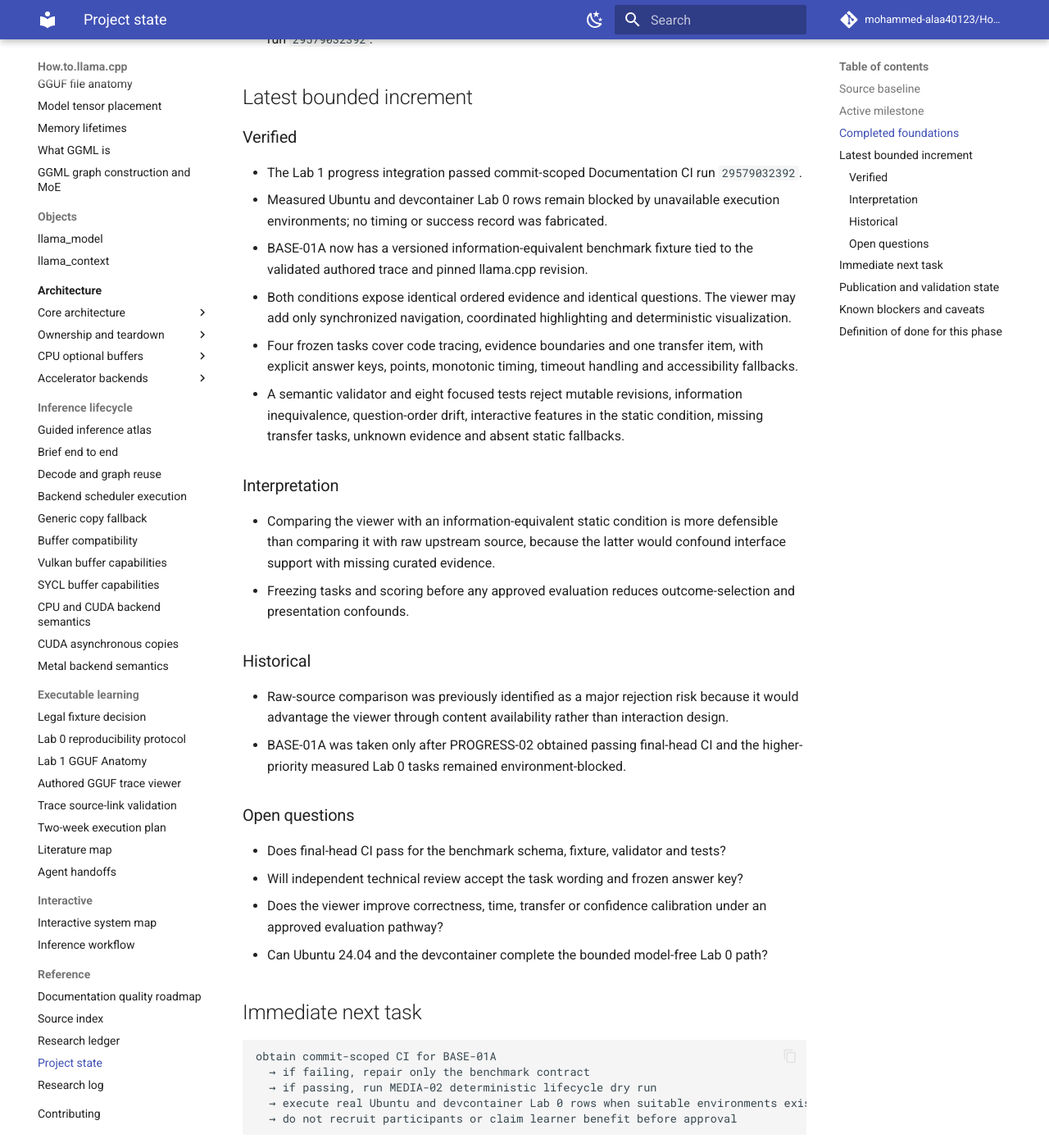
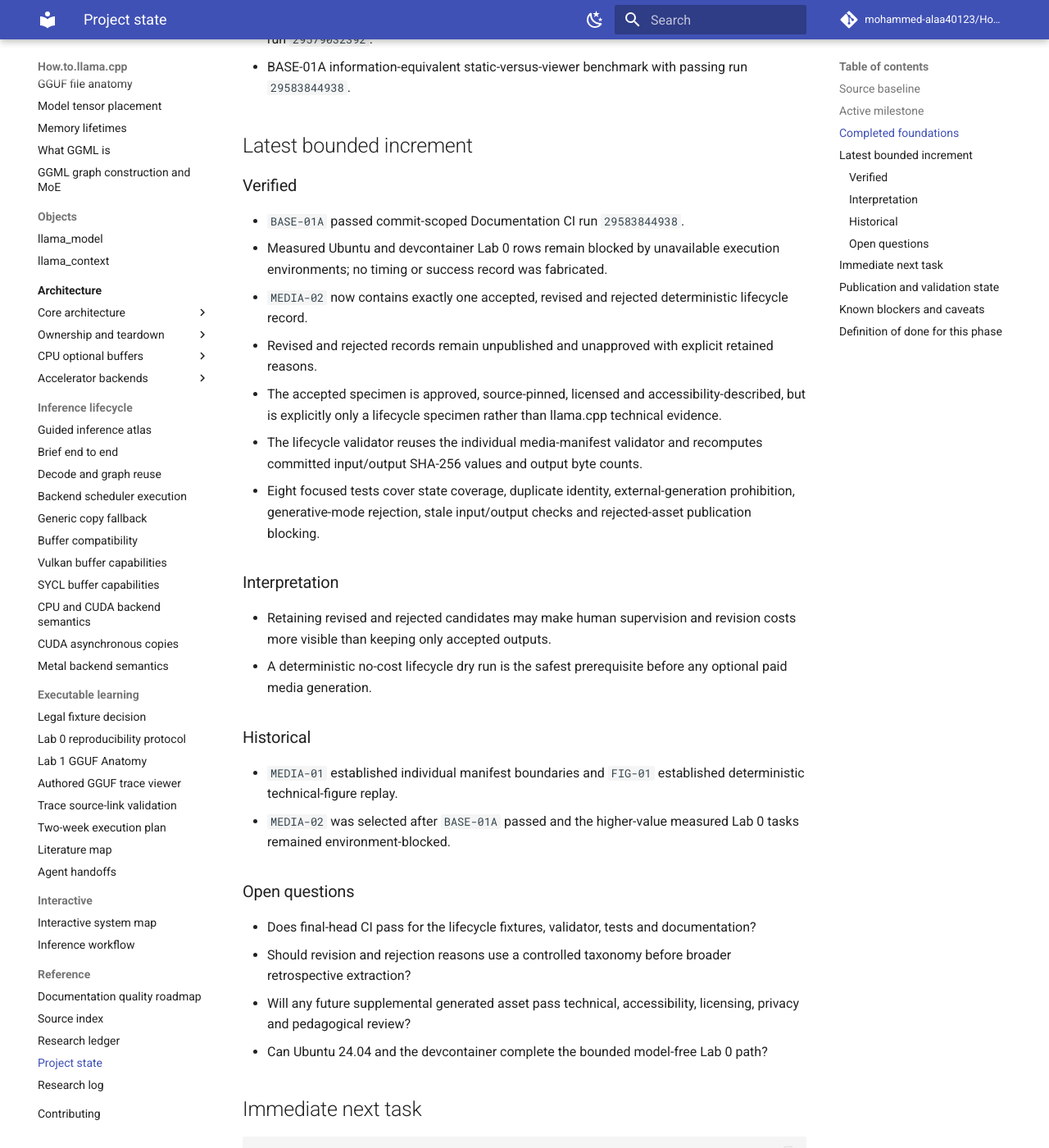
Before and after one commit to mohammed-alaa40123/How.to.llama.cpp, an MkDocs documentation site: the page built from docs/reference/project-state.md, in a window 1280 px wide and 1400 px high, scrolled down 1059 px. Shown: the whole window at 82% size. Built offline with MkDocs 1.6.1 and Material for MkDocs 9.7.7, drawn with Linux system fonts in a browser that asks for light colours; comment, search, counter and statistics services are not loaded; some of the changed text lies outside the part shown.

Commit message:
Update project state for MEDIA-02

````diff
--- a/docs/reference/project-state.md
+++ b/docs/reference/project-state.md
@@ -26,57 +26,59 @@ Read this file after the root README on every run. It is the compact checkpoint
 - Browser-first GGUF Anatomy slice with Predict-Discover-Explain checkpoints.
 - DATA-01 contract and first three-archetype retrospective batch with passing parent CI.
 - PROGRESS-02 local adapter, deterministic export/import and Lab 1 integration with passing run `29579032392`.
+- BASE-01A information-equivalent static-versus-viewer benchmark with passing run `29583844938`.
 
 ## Latest bounded increment
 
 ### Verified
 
-- The Lab 1 progress integration passed commit-scoped Documentation CI run `29579032392`.
+- `BASE-01A` passed commit-scoped Documentation CI run `29583844938`.
 - Measured Ubuntu and devcontainer Lab 0 rows remain blocked by unavailable execution environments; no timing or success record was fabricated.
-- BASE-01A now has a versioned information-equivalent benchmark fixture tied to the validated authored trace and pinned llama.cpp revision.
-- Both conditions expose identical ordered evidence and identical questions. The viewer may add only synchronized navigation, coordinated highlighting and deterministic visualization.
-- Four frozen tasks cover code tracing, evidence boundaries and one transfer item, with explicit answer keys, points, monotonic timing, timeout handling and accessibility fallbacks.
-- A semantic validator and eight focused tests reject mutable revisions, information inequivalence, question-order drift, interactive features in the static condition, missing transfer tasks, unknown evidence and absent static fallbacks.
+- `MEDIA-02` now contains exactly one accepted, revised and rejected deterministic lifecycle record.
+- Revised and rejected records remain unpublished and unapproved with explicit retained reasons.
+- The accepted specimen is approved, source-pinned, licensed and accessibility-described, but is explicitly only a lifecycle specimen rather than llama.cpp technical evidence.
+- The lifecycle validator reuses the individual media-manifest validator and recomputes committed input/output SHA-256 values and output byte counts.
+- Eight focused tests cover state coverage, duplicate identity, external-generation prohibition, generative-mode rejection, stale input/output checks and rejected-asset publication blocking.
 
 ### Interpretation
 
-- Comparing the viewer with an information-equivalent static condition is more defensible than comparing it with raw upstream source, because the latter would confound interface support with missing curated evidence.
-- Freezing tasks and scoring before any approved evaluation reduces outcome-selection and presentation confounds.
+- Retaining revised and rejected candidates may make human supervision and revision costs more visible than keeping only accepted outputs.
+- A deterministic no-cost lifecycle dry run is the safest prerequisite before any optional paid media generation.
 
 ### Historical
 
-- Raw-source comparison was previously identified as a major rejection risk because it would advantage the viewer through content availability rather than interaction design.
-- BASE-01A was taken only after PROGRESS-02 obtained passing final-head CI and the higher-priority measured Lab 0 tasks remained environment-blocked.
+- `MEDIA-01` established individual manifest boundaries and `FIG-01` established deterministic technical-figure replay.
+- `MEDIA-02` was selected after `BASE-01A` passed and the higher-value measured Lab 0 tasks remained environment-blocked.
 
 ### Open questions
 
-- Does final-head CI pass for the benchmark schema, fixture, validator and tests?
-- Will independent technical review accept the task wording and frozen answer key?
-- Does the viewer improve correctness, time, transfer or confidence calibration under an approved evaluation pathway?
+- Does final-head CI pass for the lifecycle fixtures, validator, tests and documentation?
+- Should revision and rejection reasons use a controlled taxonomy before broader retrospective extraction?
+- Will any future supplemental generated asset pass technical, accessibility, licensing, privacy and pedagogical review?
 - Can Ubuntu 24.04 and the devcontainer complete the bounded model-free Lab 0 path?
 
 ## Immediate next task
 
 ```text
-obtain commit-scoped CI for BASE-01A
-  → if failing, repair only the benchmark contract
-  → if passing, run MEDIA-02 deterministic lifecycle dry run
+obtain commit-scoped CI for MEDIA-02
+  → if failing, repair only lifecycle validation or fixture provenance
+  → if passing, close MEDIA-02 and take REVIEW-02 or a bounded DATA-01 extension
   → execute real Ubuntu and devcontainer Lab 0 rows when suitable environments exist
-  → do not recruit participants or claim learner benefit before approval
+  → do not call external media APIs from ordinary CI
 ```
 
 ## Publication and validation state
 
 - `docs/publication/orchestrator-state.md` is the single source of truth.
-- `docs/publication/evidence-backlog.md` records BASE-01A as in progress pending final-head CI.
-- Passing CI establishes a fair pre-evaluation contract, not educational effectiveness.
+- `docs/publication/evidence-backlog.md` records `MEDIA-02` as in progress pending final-head CI.
+- Passing CI can establish deterministic lifecycle integration, not generative-media usefulness or learner benefit.
 - No participant data, learner identity, model weights, telemetry, credentials, paid API generation, native instrumentation or manuscript prose were introduced.
 
 ## Known blockers and caveats
 
 - **Lab 0 execution:** no real Ubuntu/devcontainer row exists.
-- **Benchmark review:** task wording and answer-key correctness still require independent technical review.
-- **Evaluation approval:** the fixture does not authorize recruitment or personal-data collection.
+- **Independent correctness:** fixture, trace, lab explanations, parser, figure and benchmark tasks still require independent technical review.
+- **Evaluation approval:** no recruitment or personal-data collection is authorized.
 - **Retrospective accuracy:** the first DATA-01 records require independent coding review.
 - **Live site:** verify Pages only after the stacked chain merges to `main` and deploys.
 
````
Also changed, not shown: other parts of docs/reference/project-state.md (+1 -1 lines).
